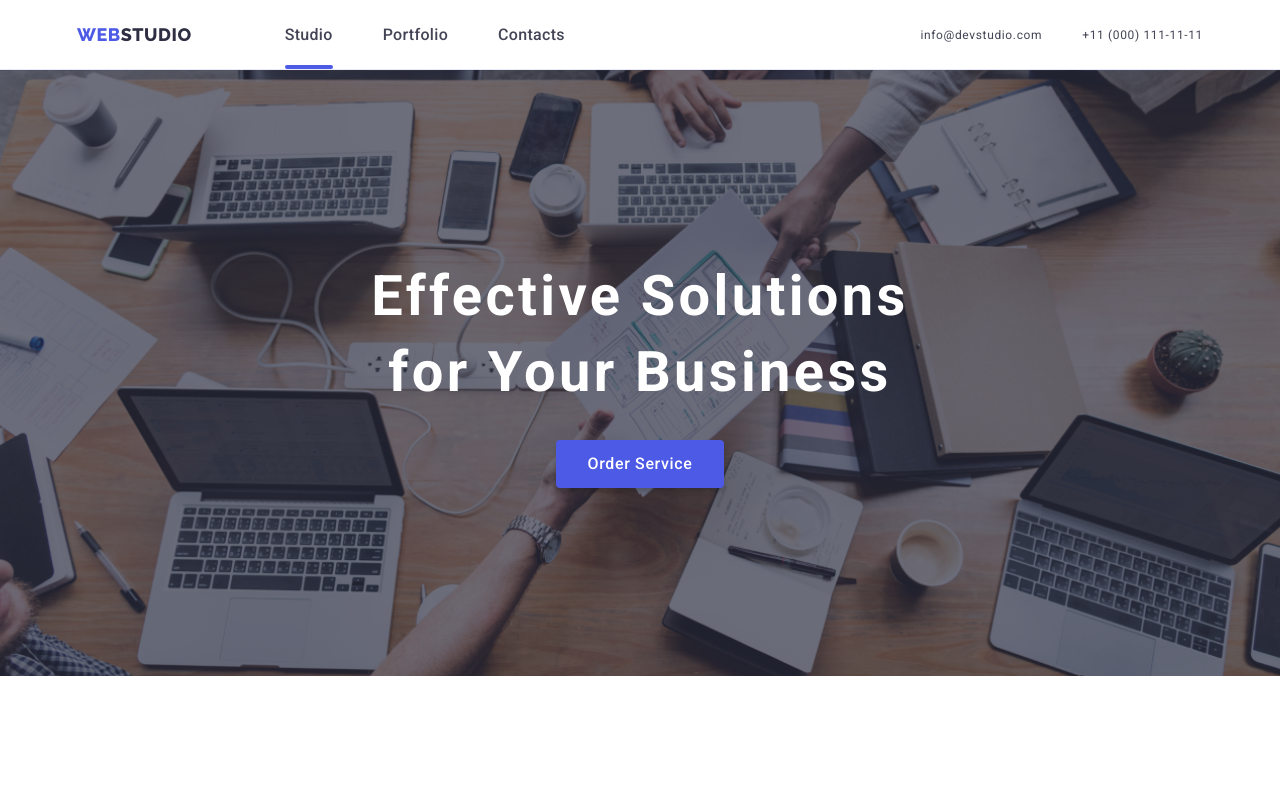
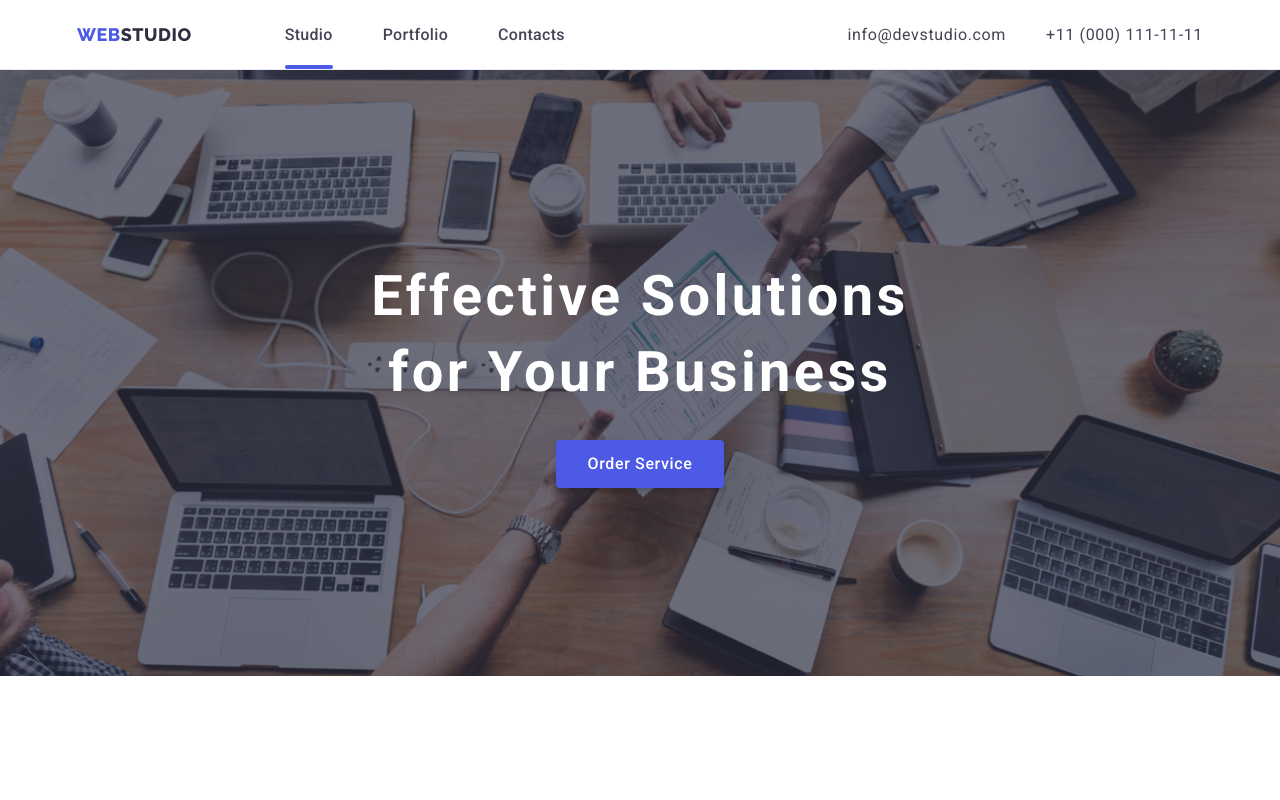
Before and after one commit to LaurenEnclona/goit-markup-hw-07, a plain HTML site: page index.html in a window 1280 px wide. Shown: the top 800 px of the page. Drawn offline with nearby package versions, Linux system fonts and the light colour scheme.

Commit message:
2nd revision HW7

```diff
--- a/css/styles.css
+++ b/css/styles.css
@@ -150,6 +150,7 @@ img {
     justify-content: space-between;
     align-items: center;
     gap: 40px;
+    /* font-size: 16px; */
   }
 
   /* .contacts-menu-item:not(:last-child) {
@@ -209,6 +210,9 @@ img {
 
   @media screen and (min-width: 768px) {
     font-size: 12px;
+  }
+  @media screen and (min-width: 1158px) {
+    font-size: 16px;
   }
 }
 
```
